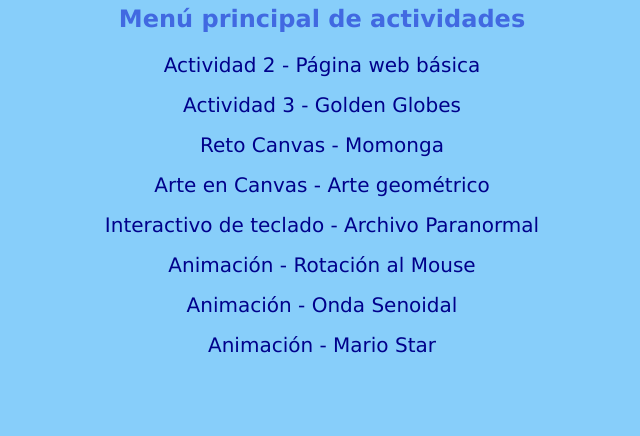
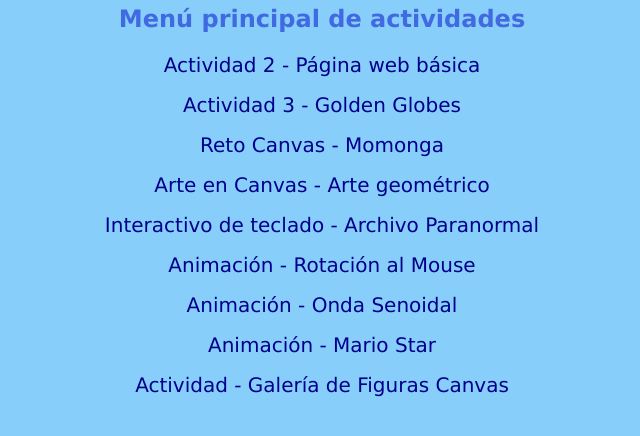
Before and after one commit to baatzycreates/AnimacionDinamica, a plain HTML site: page index.html in a window 1280 px wide. Shown: the part 128-564 px from the top of the page, without its empty margins (318-958 px from the left). Drawn offline with Linux system fonts and the light colour scheme.

Commit message:
Add link to Galería de Figuras Canvas activity

```diff
--- a/index.html
+++ b/index.html
@@ -81,5 +81,10 @@
         Animación - Mario Star
     </a>
 </p>
+    <p>
+    <a href="actividades/figuras-canvas/">
+        Actividad - Galería de Figuras Canvas
+    </a>
+</p>
 </body>
 </html>
```
